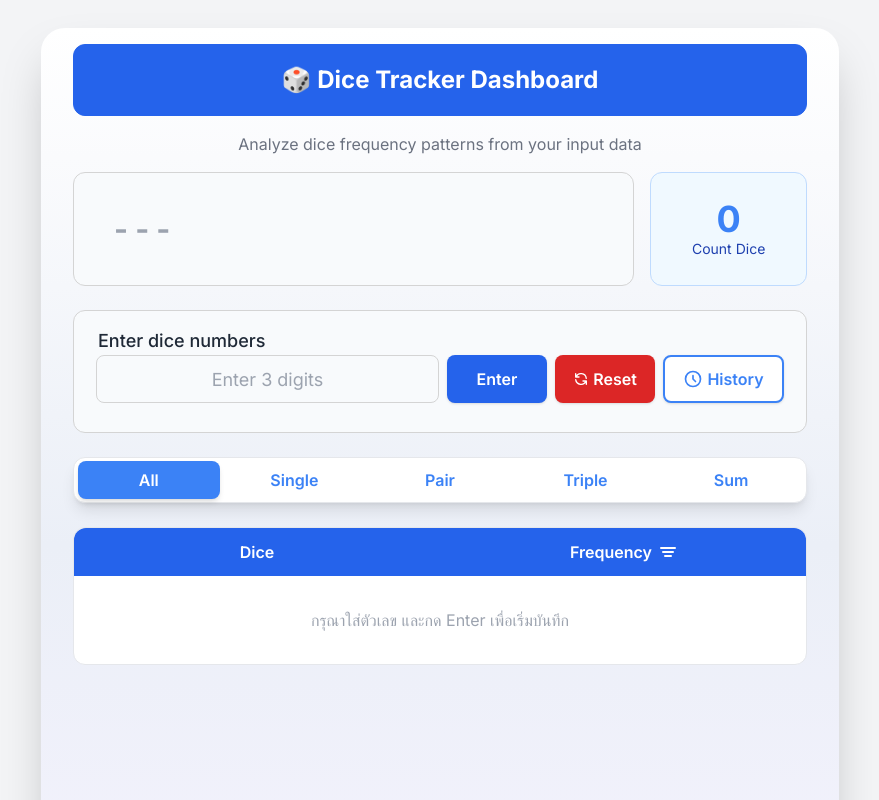
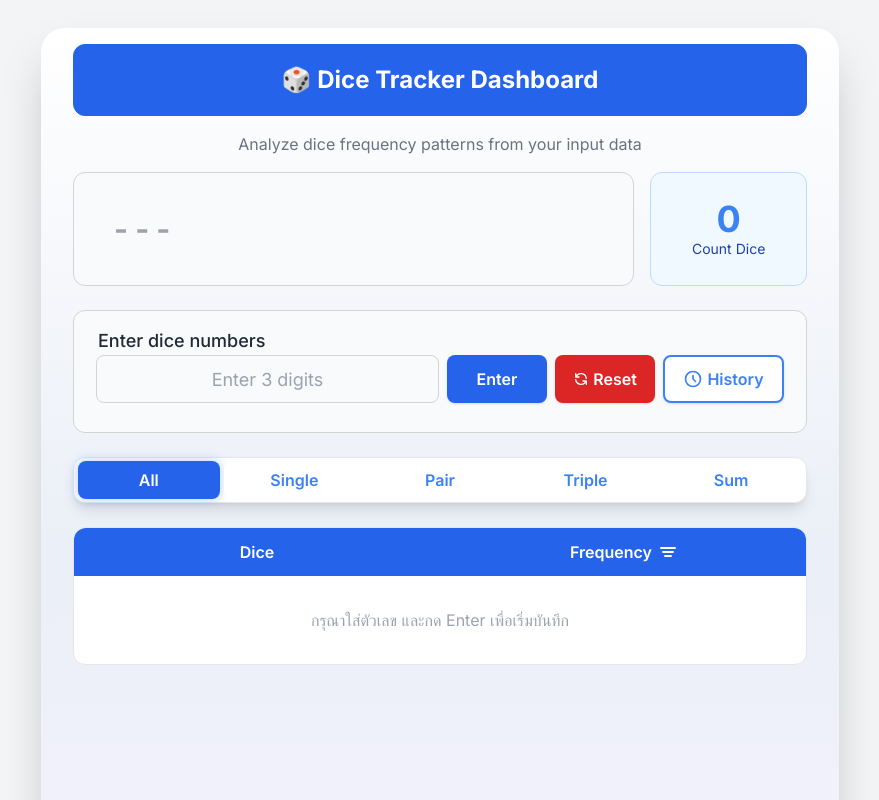
Before and after one commit to Nuttanon-Kingkaewrungrote/project, a React (Vite) app: page / in a window 1280 px wide. Shown: the top 800 px of the page, without its empty margins (200-1079 px from the left). Built offline with nearby package versions, Linux system fonts and the light colour scheme.

Commit message:
ปรับ drop shadow

```diff
--- a/src/components/FilterButton.jsx
+++ b/src/components/FilterButton.jsx
@@ -9,11 +9,16 @@ const FilterButton = ({ label, value, activeFilter, onClick }) => {
       className={`
         flex-1 font-semibold transition-all duration-200 rounded-lg
         ${isActive
-          ? 'bg-blue-500 text-white shadow-md'
+          ? 'bg-blue-600 text-white shadow-lg'
           : 'bg-white text-blue-500 hover:bg-blue-50'
         }
       `}
-      style={{height: '38px'}}
+      style={{
+        height: '38px',
+        ...(isActive && {
+          boxShadow: '0 0 12px rgba(59, 130, 246, 0.4)'
+        })
+      }}
     >
       {label}
     </button>
--- a/src/components/HistoryStrip.jsx
+++ b/src/components/HistoryStrip.jsx
@@ -82,6 +82,9 @@ const HistoryStrip = ({ history, fullView = false, onEdit, onDelete }) => {
                 <div
                   key={idx}
                   className="flex items-center justify-between p-3 border-2 border-blue-500 rounded-xl bg-blue-50"
+                  style={{
+                    boxShadow: '0 4px 6px -1px rgba(59, 130, 246, 0.3), 0 2px 4px -1px rgba(59, 130, 246, 0.2)'
+                  }}
                 >
                   <div className="flex items-center gap-4">
                     <input
@@ -125,6 +128,9 @@ const HistoryStrip = ({ history, fullView = false, onEdit, onDelete }) => {
                 <div
                   key={idx}
                   className="flex items-center justify-between p-4 border-2 border-red-500 rounded-xl bg-red-50"
+                  style={{
+                    boxShadow: '0 4px 6px -1px rgba(220, 38, 39, 0.3), 0 2px 4px -1px rgba(220, 38, 39, 0.2)'
+                  }}
                 >
                   <div className="flex items-center gap-2">
                     <span className={`text-lg font-bold ${hiLoColor}`}>
```
